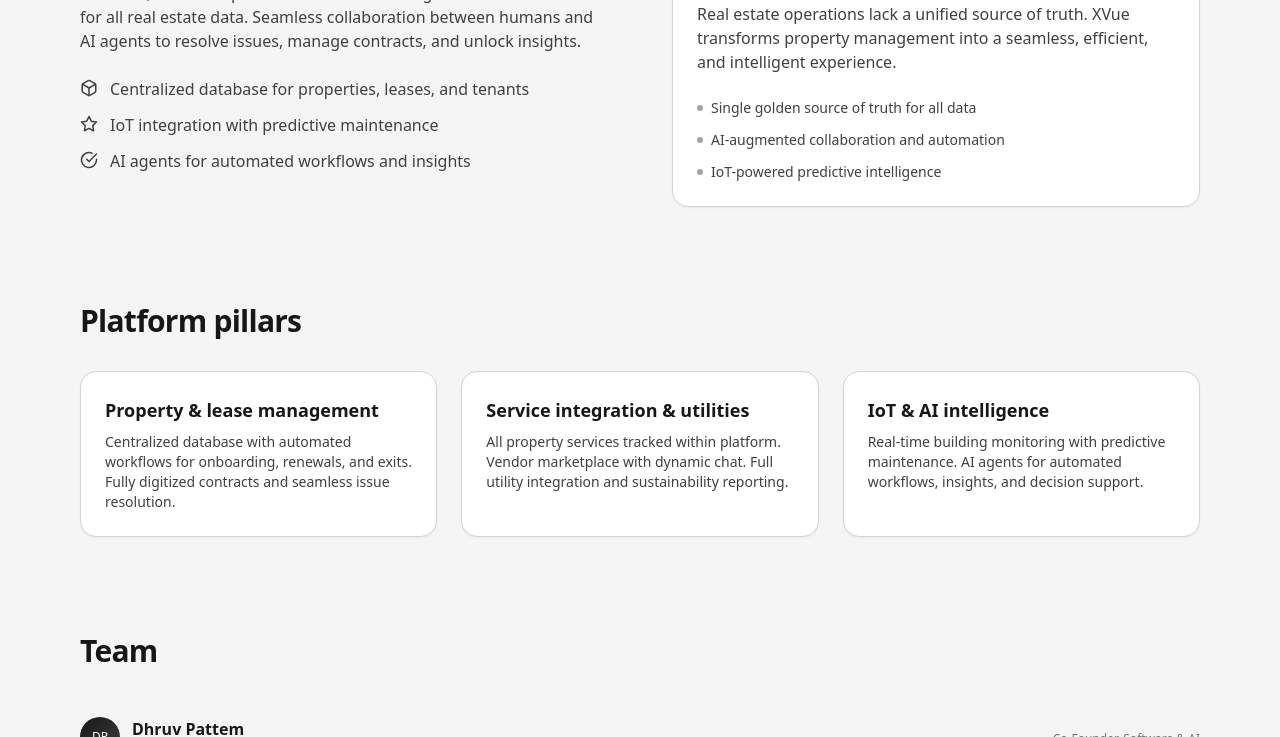
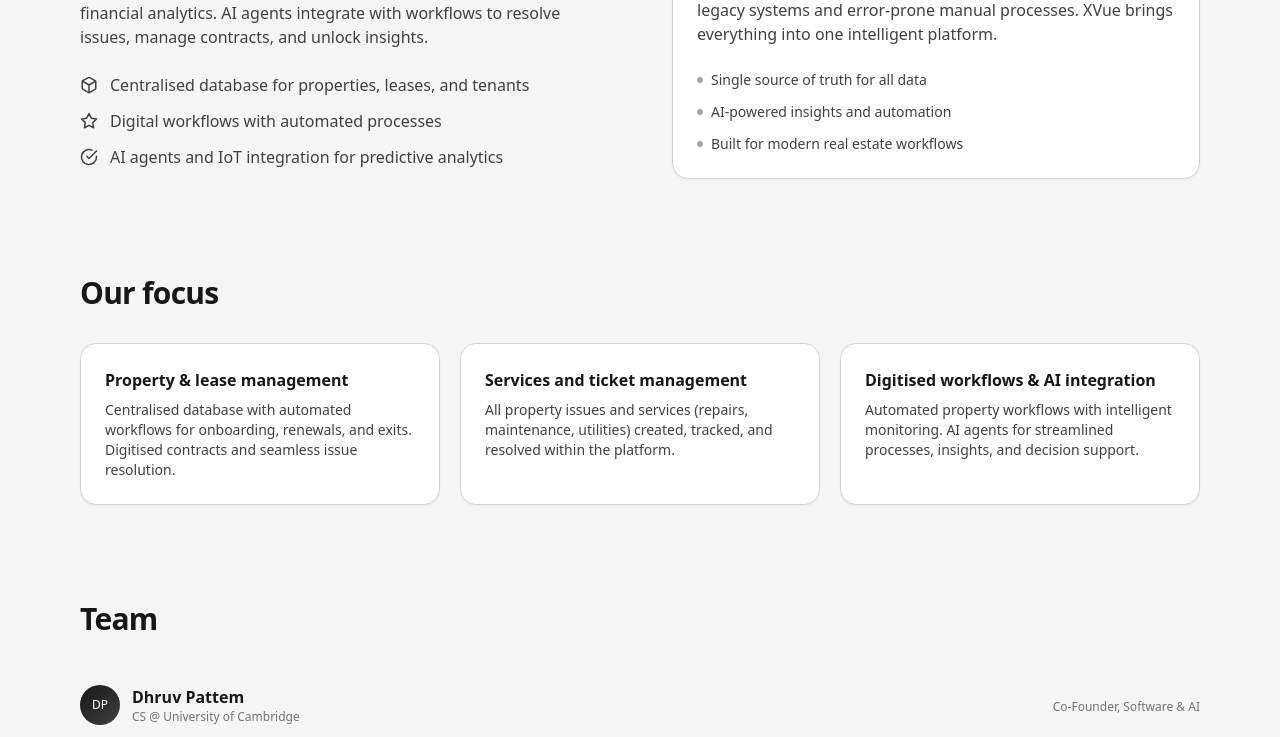
Before and after one commit to xploreview/xvue-website, a plain HTML site: page index.html in a window 1280 px wide. Shown: the part 745-1482 px from the top of the page. Drawn offline with nearby package versions, Linux system fonts and the light colour scheme.

Commit message:
content: update website copy to focus on digitization and AI-driven property management

```diff
--- a/index.html
+++ b/index.html
@@ -4,7 +4,7 @@
   <meta charset="utf-8">
   <meta name="viewport" content="width=device-width, initial-scale=1">
   <title>XVue</title>
-  <meta name="description" content="XVue is the unified, AI-centric platform for real estate — one golden source of data, automated workflows, IoT-powered intelligence, and AI-augmented collaboration.">
+  <meta name="description" content="XVue is a platform unifying property data, digitising workflows, and integrating AI agents to transform real estate management..">
   <link rel="preconnect" href="https://fonts.googleapis.com">
   <link rel="preconnect" href="https://fonts.gstatic.com" crossorigin>
   <link href="https://fonts.googleapis.com/css2?family=Inter:wght@400;500;600;700;800;900&display=swap" rel="stylesheet">
@@ -46,7 +46,7 @@
             AI-Centric Platform<br><span class="bg-gradient-to-br from-neutral-900 to-neutral-600 bg-clip-text text-transparent">for Real Estate</span>
           </h1>
           <p class="mt-6 max-w-xl text-neutral-700 md:text-lg">
-            <span class="font-bold">XVue</span> creates a single unified repository of clean data for all leases, properties, and participants — the golden source of truth powering every workflow in real estate management.
+            <span class="font-semibold">XVue</span> is a platform unifying property data, digitising workflows, and integrating AI agents to transform real estate management.
           </p>
           <div class="mt-8 flex flex-wrap gap-3">
             <a href="#about" class="inline-flex items-center gap-2 rounded-xl bg-neutral-900 px-5 py-3 text-sm font-semibold text-white hover:opacity-90">
@@ -66,11 +66,11 @@
             </span>
             <span class="inline-flex items-center gap-2">
               <svg xmlns="http://www.w3.org/2000/svg" class="opacity-70" width="18" height="18" viewBox="0 0 24 24" fill="none" stroke="currentColor" stroke-width="2" stroke-linecap="round" stroke-linejoin="round"><path d="M12 22s8-4 8-10V5l-8-3-8 3v7c0 6 8 10 8 10Z"></path><path d="m9 12 2 2 4-4"></path></svg>
-              IoT & predictive intelligence
+              Digitised property workflows
             </span>
             <span class="inline-flex items-center gap-2">
               <svg xmlns="http://www.w3.org/2000/svg" class="opacity-70" width="18" height="18" viewBox="0 0 24 24" fill="none" stroke="currentColor" stroke-width="2" stroke-linecap="round" stroke-linejoin="round"><path d="M12 22s8-4 8-10V5l-8-3-8 3v7c0 6 8 10 8 10Z"></path><path d="m9 12 2 2 4-4"></path></svg>
-              AI-augmented collaboration
+              AI insights and automation
             </span>
           </div>
         </div>
@@ -83,41 +83,40 @@
           <div>
             <h2 class="text-2xl font-bold tracking-tight">What we're building</h2>
             <p class="mt-4 text-neutral-700">
-              A unified, AI-centric platform that creates the golden source of truth for all real estate data.
-              Seamless collaboration between humans and AI agents to resolve issues, manage contracts, and unlock insights.
+              An AI-centric platform that is the source of truth for all real estate data, facilitating lease administration and property management and financial analytics. AI agents integrate with workflows to resolve issues, manage contracts, and unlock insights.
             </p>
             <ul class="mt-6 space-y-3 text-neutral-700">
               <li class="flex items-start gap-3">
-                <svg xmlns="http://www.w3.org/2000/svg" class="mt-0.5" width="18" height="18" viewBox="0 0 24 24" fill="none" stroke="currentColor" stroke-width="2" stroke-linecap="round" stroke-linejoin="round"><path d="M21 16V8a2 2 0 0 0-1-1.73l-7-4a2 2 0 0 0-2 0l-7 4A2 2 0 0 0 3 8v8a2 2 0 0 0 1 1.73l7 4a2 2 0 0 0 2 0l7-4A2 2 0 0 0 21 16z"></path><polyline points="3.27,6.96 12,12.01 20.73,6.96"></polyline><line x1="12" y1="22.08" x2="12" y2="12"></line></svg>
-                Centralized database for properties, leases, and tenants
+                <svg xmlns="http://www.w3.org/2000/svg" class="mt-[0.2rem]" width="18" height="18" viewBox="0 0 24 24" fill="none" stroke="currentColor" stroke-width="2" stroke-linecap="round" stroke-linejoin="round"><path d="M21 16V8a2 2 0 0 0-1-1.73l-7-4a2 2 0 0 0-2 0l-7 4A2 2 0 0 0 3 8v8a2 2 0 0 0 1 1.73l7 4a2 2 0 0 0 2 0l7-4A2 2 0 0 0 21 16z"></path><polyline points="3.27,6.96 12,12.01 20.73,6.96"></polyline><line x1="12" y1="22.08" x2="12" y2="12"></line></svg>
+                Centralised database for properties, leases, and tenants
               </li>
               <li class="flex items-start gap-3">
-                <svg xmlns="http://www.w3.org/2000/svg" class="mt-0.5" width="18" height="18" viewBox="0 0 24 24" fill="none" stroke="currentColor" stroke-width="2" stroke-linecap="round" stroke-linejoin="round"><path d="M12 2l3.09 6.26L22 9.27l-5 4.87 1.18 6.88L12 17.77l-6.18 3.25L7 14.14 2 9.27l6.91-1.01L12 2z"></path></svg>
-                IoT integration with predictive maintenance
+                <svg xmlns="http://www.w3.org/2000/svg" class="mt-[0.2rem]" width="18" height="18" viewBox="0 0 24 24" fill="none" stroke="currentColor" stroke-width="2" stroke-linecap="round" stroke-linejoin="round"><path d="M12 2l3.09 6.26L22 9.27l-5 4.87 1.18 6.88L12 17.77l-6.18 3.25L7 14.14 2 9.27l6.91-1.01L12 2z"></path></svg>
+                Digital workflows with automated processes
               </li>
               <li class="flex items-start gap-3">
-                <svg xmlns="http://www.w3.org/2000/svg" class="mt-0.5" width="18" height="18" viewBox="0 0 24 24" fill="none" stroke="currentColor" stroke-width="2" stroke-linecap="round" stroke-linejoin="round"><path d="M22 11.08V12a10 10 0 1 1-5.93-9.14"></path><polyline points="22,4 12,14.01 9,11.01"></polyline></svg>
-                AI agents for automated workflows and insights
+                <svg xmlns="http://www.w3.org/2000/svg" class="mt-[0.2rem]" width="18" height="18" viewBox="0 0 24 24" fill="none" stroke="currentColor" stroke-width="2" stroke-linecap="round" stroke-linejoin="round"><path d="M22 11.08V12a10 10 0 1 1-5.93-9.14"></path><polyline points="22,4 12,14.01 9,11.01"></polyline></svg>
+                AI agents and IoT integration for predictive analytics
               </li>
             </ul>
           </div>
           <div class="rounded-2xl border border-neutral-300 bg-white p-6 shadow-sm">
             <h3 class="text-lg">Why <span class="font-semibold">XVue</span>?</h3>
             <p class="mt-4 text-neutral-700">
-              Real estate operations lack a unified source of truth. XVue transforms property management into a seamless, efficient, and intelligent experience.
+              Real estate operations are fragmented across spreadsheets, legacy systems and error-prone manual processes. XVue brings everything into one intelligent platform.
             </p>
             <div class="mt-6 space-y-3 text-sm text-neutral-700">
               <div class="flex items-center gap-2">
                 <div class="h-1.5 w-1.5 rounded-full bg-neutral-400"></div>
-                <span>Single golden source of truth for all data</span>
+                <span>Single source of truth for all data</span>
               </div>
               <div class="flex items-center gap-2">
                 <div class="h-1.5 w-1.5 rounded-full bg-neutral-400"></div>
-                <span>AI-augmented collaboration and automation</span>
+                <span>AI-powered insights and automation</span>
               </div>
               <div class="flex items-center gap-2">
                 <div class="h-1.5 w-1.5 rounded-full bg-neutral-400"></div>
-                <span>IoT-powered predictive intelligence</span>
+                <span>Built for modern real estate workflows</span>
               </div>
             </div>
           </div>
@@ -127,19 +126,19 @@
 
     <section id="focus">
       <div class="mx-auto max-w-6xl px-4 py-12">
-        <h2 class="text-2xl font-bold tracking-tight md:text-3xl">Platform pillars</h2>
-        <div class="mt-8 grid gap-3 md:gap-6 md:grid-cols-3">
+        <h2 class="text-2xl font-bold tracking-tight md:text-3xl">Our focus</h2>
+        <div class="mt-8 grid gap-3 md:gap-5 md:grid-cols-3">
           <div class="rounded-2xl border border-neutral-300 bg-white p-6 shadow-sm">
-            <h3 class="text-lg font-semibold">Property & lease management</h3>
-            <p class="mt-2 text-sm text-neutral-700">Centralized database with automated workflows for onboarding, renewals, and exits. Fully digitized contracts and seamless issue resolution.</p>
+            <h3 class="text-md font-semibold">Property & lease management</h3>
+            <p class="mt-2 text-sm text-neutral-700">Centralised database with automated workflows for onboarding, renewals, and exits. Digitised contracts and seamless issue resolution.</p>
           </div>
           <div class="rounded-2xl border border-neutral-300 bg-white p-6 shadow-sm">
-            <h3 class="text-lg font-semibold">Service integration & utilities</h3>
-            <p class="mt-2 text-sm text-neutral-700">All property services tracked within platform. Vendor marketplace with dynamic chat. Full utility integration and sustainability reporting.</p>
+            <h3 class="text-md font-semibold">Services and ticket management</h3>
+            <p class="mt-2 text-sm text-neutral-700">All property issues and services (repairs, maintenance, utilities) created, tracked, and resolved within the platform.</p>
           </div>
           <div class="rounded-2xl border border-neutral-300 bg-white p-6 shadow-sm">
-            <h3 class="text-lg font-semibold">IoT & AI intelligence</h3>
-            <p class="mt-2 text-sm text-neutral-700">Real-time building monitoring with predictive maintenance. AI agents for automated workflows, insights, and decision support.</p>
+            <h3 class="text-md font-semibold">Digitised workflows & AI integration</h3>
+            <p class="mt-2 text-sm text-neutral-700">Automated property workflows with intelligent monitoring. AI agents for streamlined processes, insights, and decision support.</p>
           </div>
         </div>
       </div>
```
